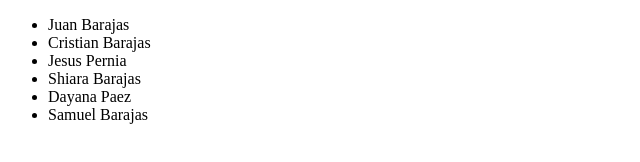
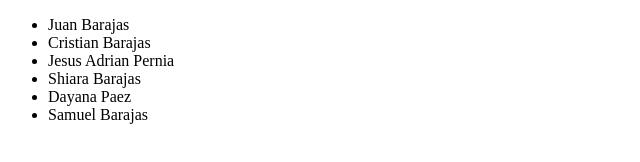
Before and after one commit to Cristian-Barajas09/alura-git, a plain HTML site: page index.html in a window 1280 px wide. Shown: the full height of the page, 0-640 px from the left. Drawn offline with Linux system fonts and the light colour scheme.

Commit message:
agregando segundos nombres

```diff
--- a/index.html
+++ b/index.html
@@ -10,7 +10,7 @@
     <ul>
         <li>Juan Barajas</li>
         <li>Cristian Barajas</li>
-        <li>Jesus Pernia</li>
+        <li>Jesus Adrian Pernia</li>
         <li>Shiara Barajas</li>
         <li>Dayana Paez</li>
         <li>Samuel Barajas</li>
```
